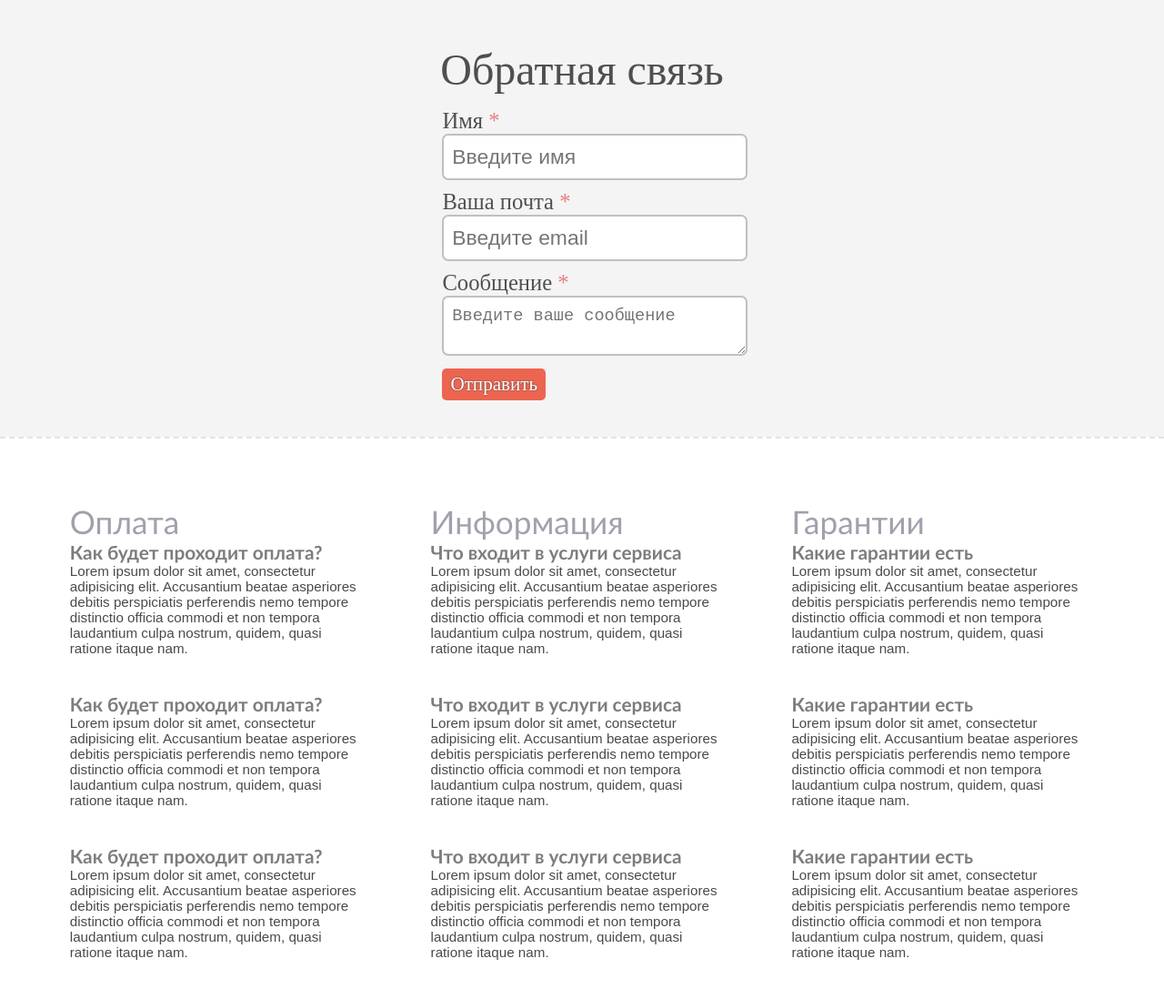
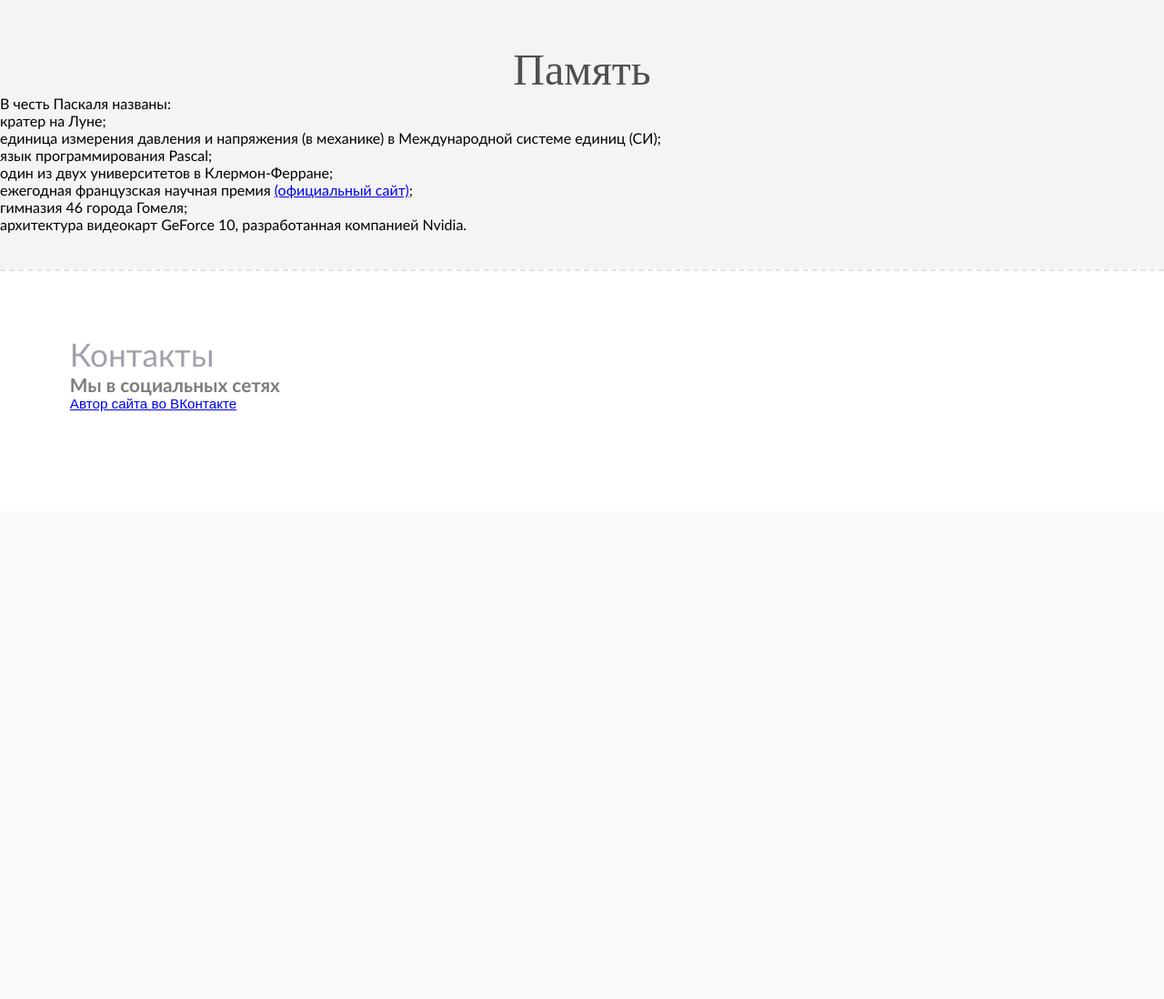
Before and after one commit to antonyagovitin/antonyagovitin, a plain HTML site: page index.html in a window 1280 px wide. Shown: the part 3160-4258 px from the top of the page at 91% size. After the commit the page ends 3722 px from the top, so only its background shows below. Drawn offline with nearby package versions, Linux system fonts and the light colour scheme; a web font is replaced by a local one.

Commit message:
Update index.html

```diff
--- a/index.html
+++ b/index.html
@@ -67,46 +67,25 @@
 		</div>
 
 		<div id="contacts">
-		    <center><h5>Обратная связь</h5></center>
-		    <form id="form_input">
-		      <label for="name">Имя <span>*</span></label><br>
-		      <input type="text" placeholder="Введите имя" name="name" id="name"><br>
-		      <label for="email">Ваша почта <span>*</span></label><br>
-					<input type="email" placeholder="Введите email" name="email" id="email"><br>
-					<label for="message">Сообщение <span>*</span></label><br>
-					<textarea placeholder="Введите ваше сообщение" name="message" id="message"></textarea><br>
-					<div id="mess_send" class="btn">Отправить</div>
-		    </form>
+		    <center><h5>Память</h5></center>
+		    <div class="text">
+			В честь Паскаля названы:
+<p>
+<p>кратер на Луне;
+<p>единица измерения давления и напряжения (в механике) в Международной системе единиц (СИ);
+<p>язык программирования Pascal;
+<p>один из двух университетов в Клермон-Ферране;
+<p>ежегодная французская научная премия <a href='http://www.chaires-blaise-pascal.ens.fr/?lang=fr'>(официальный сайт)</a>;
+<p>гимназия 46 города Гомеля;
+<p>архитектура видеокарт GeForce 10, разработанная компанией Nvidia.</div>
 		</div>
 
 		<div id="faq">
 		    <div>
-		      <span class="title">Оплата</span><br>
-		      <span class="heading">Как будет проходит оплата?</span>
-		      <p>Lorem ipsum dolor sit amet, consectetur adipisicing elit. Accusantium beatae asperiores debitis perspiciatis perferendis nemo tempore distinctio officia commodi et non tempora laudantium culpa nostrum, quidem, quasi ratione itaque nam.</p>
-		      <span class="heading">Как будет проходит оплата?</span>
-		      <p>Lorem ipsum dolor sit amet, consectetur adipisicing elit. Accusantium beatae asperiores debitis perspiciatis perferendis nemo tempore distinctio officia commodi et non tempora laudantium culpa nostrum, quidem, quasi ratione itaque nam.</p>
-		      <span class="heading">Как будет проходит оплата?</span>
-		      <p>Lorem ipsum dolor sit amet, consectetur adipisicing elit. Accusantium beatae asperiores debitis perspiciatis perferendis nemo tempore distinctio officia commodi et non tempora laudantium culpa nostrum, quidem, quasi ratione itaque nam.</p>
-		    </div>
-		    <div>
-		      <span class="title">Информация</span><br>
-		      <span class="heading">Что входит в услуги сервиса</span>
-		      <p>Lorem ipsum dolor sit amet, consectetur adipisicing elit. Accusantium beatae asperiores debitis perspiciatis perferendis nemo tempore distinctio officia commodi et non tempora laudantium culpa nostrum, quidem, quasi ratione itaque nam.</p>
-		      <span class="heading">Что входит в услуги сервиса</span>
-		      <p>Lorem ipsum dolor sit amet, consectetur adipisicing elit. Accusantium beatae asperiores debitis perspiciatis perferendis nemo tempore distinctio officia commodi et non tempora laudantium culpa nostrum, quidem, quasi ratione itaque nam.</p>
-		      <span class="heading">Что входит в услуги сервиса</span>
-		      <p>Lorem ipsum dolor sit amet, consectetur adipisicing elit. Accusantium beatae asperiores debitis perspiciatis perferendis nemo tempore distinctio officia commodi et non tempora laudantium culpa nostrum, quidem, quasi ratione itaque nam.</p>
-		    </div>
-		    <div>
-		      <span class="title">Гарантии</span><br>
-		      <span class="heading">Какие гарантии есть</span>
-		      <p>Lorem ipsum dolor sit amet, consectetur adipisicing elit. Accusantium beatae asperiores debitis perspiciatis perferendis nemo tempore distinctio officia commodi et non tempora laudantium culpa nostrum, quidem, quasi ratione itaque nam.</p>
-		      <span class="heading">Какие гарантии есть</span>
-		      <p>Lorem ipsum dolor sit amet, consectetur adipisicing elit. Accusantium beatae asperiores debitis perspiciatis perferendis nemo tempore distinctio officia commodi et non tempora laudantium culpa nostrum, quidem, quasi ratione itaque nam.</p>
-		      <span class="heading">Какие гарантии есть</span>
-		      <p>Lorem ipsum dolor sit amet, consectetur adipisicing elit. Accusantium beatae asperiores debitis perspiciatis perferendis nemo tempore distinctio officia commodi et non tempora laudantium culpa nostrum, quidem, quasi ratione itaque nam.</p>
-		    </div>
+		      <span class="title">Контакты</span><br>
+		      <span class="heading">Мы в социальных сетях</span>
+		      <p><a href='https://vk.com/antonioya'>Автор сайта во ВКонтакте</a></p>
+		      </div>
 		</div>
 
 
```
